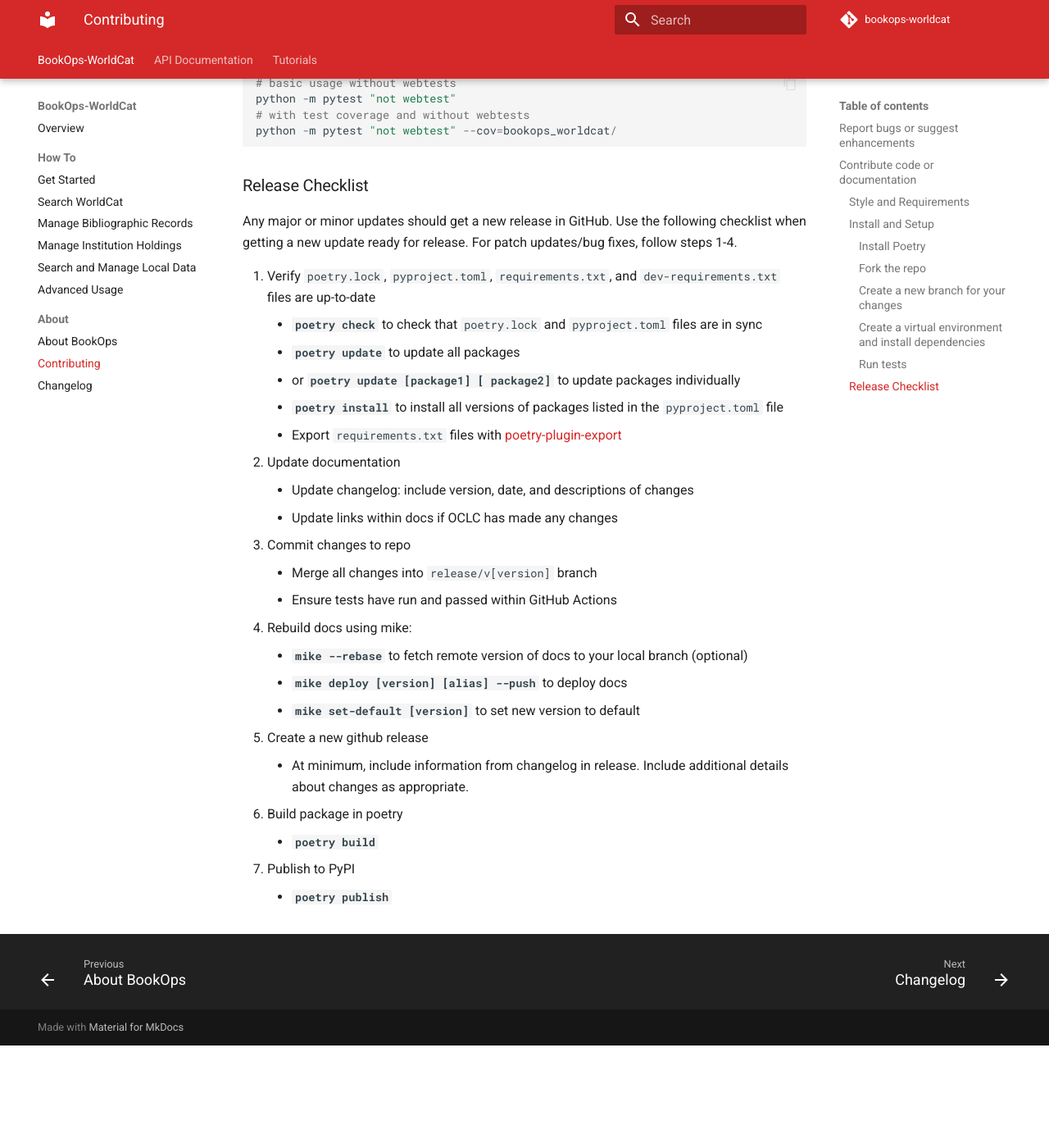
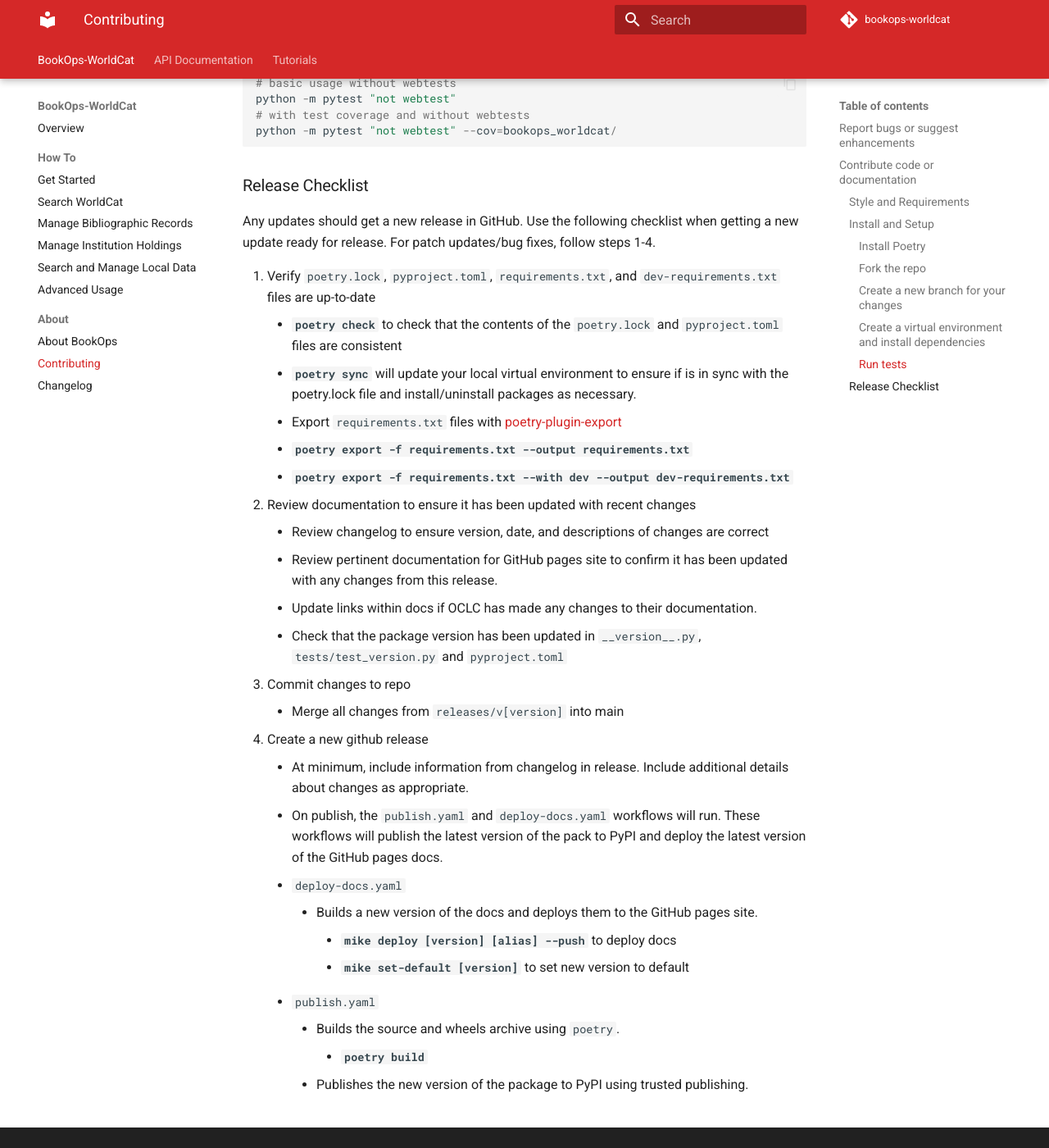
Before and after one commit to BookOps-CAT/bookops-worldcat, an MkDocs documentation site: the page built from docs/contributing.md, in a window 1280 px wide and 1400 px high, scrolled down 1882 px. Shown: the whole window at 82% size. Built offline with MkDocs 1.6.1 and Material for MkDocs 9.7.7, drawn with Linux system fonts in a browser that asks for light colours; comment, search, counter and statistics services are not loaded; the version menu is left out; before the commit the page ends 3157 px from its top, so only the background shows below that; some of the changed text lies outside the part shown.

Commit message:
New publishing workflows (#133)
* updated mydocs.yml, made latest branch canonical, removed unnecessary sections

* updated GH actions to remove python 3.8, updated index.md with python 3.9

* updated unit-tests.yaml with coverallsapp/github-action@v2 GH action

* updated version in __version__ and test_version.py

* created test version of publish.yaml

* fixed typo in Get version number step

* updated publish.yaml to only run when a new release is published

* updated python version and release checklist in contributing.md

* updated publish.yaml to live workflow

* added environments to publish.yaml

* updated urllib3 per dependabot PR

* removed unused envars, simplified contitionals within monthly-api-tests.yaml

* removed tests and docs from publish.yaml, changed environment

* added separate deploy-docs.yaml workflow

* updated release checklist in contributing.md

* updated changelog

* removed python version matrix from monthly-api-tests.yaml

````diff
--- a/bookops_worldcat/__version__.py
+++ b/bookops_worldcat/__version__.py
@@ -1,4 +1,4 @@
 __title__ = "bookops-worldcat"
-__version__ = "1.1.1"
+__version__ = "1.2.0"
 __author__ = "Tomasz Kalata"
 __author_email__ = "klingaroo@gmail.com"
--- a/dev-requirements.txt
+++ b/dev-requirements.txt
@@ -339,6 +339,6 @@
 typing-extensions==4.12.2 ; python_version >= "3.9" \
     --hash=sha256:04e5ca0351e0f3f85c6853954072df659d0d13fac324d0072316b67d7794700d \
     --hash=sha256:1a7ead55c7e559dd4dee8856e3a88b41225abfe1ce8df57b7c13915fe121ffb8
-urllib3==2.2.3 ; python_version >= "3.9" \
-    --hash=sha256:ca899ca043dcb1bafa3e262d73aa25c465bfb49e0bd9dd5d59f1d0acba2f8fac \
-    --hash=sha256:e7d814a81dad81e6caf2ec9fdedb284ecc9c73076b62654547cc64ccdcae26e9
+urllib3==2.5.0 ; python_version >= "3.9" \
+    --hash=sha256:3fc47733c7e419d4bc3f6b3dc2b4f890bb743906a30d56ba4a5bfa4bbff92760 \
+    --hash=sha256:e6b01673c0fa6a13e374b50871808eb3bf7046c4b125b216f6bf1cc604cff0dc
--- a/docs/contributing.md
+++ b/docs/contributing.md
@@ -88,27 +88,29 @@
 ```
 
 ### Release Checklist
-Any major or minor updates should get a new release in GitHub. Use the following checklist when getting a new update ready for release. For patch updates/bug fixes, follow steps 1-4.
+Any updates should get a new release in GitHub. Use the following checklist when getting a new update ready for release. For patch updates/bug fixes, follow steps 1-4.
 
 1. Verify `poetry.lock`, `pyproject.toml`, `requirements.txt`, and `dev-requirements.txt` files are up-to-date
-     * **`poetry check`** to check that `poetry.lock` and `pyproject.toml` files are in sync
-     * **`poetry update`** to update all packages
-     * or **`poetry update [package1] [ package2]`** to update packages individually
-     * **`poetry install`** to install all versions of packages listed in the `pyproject.toml` file
+     * **`poetry check`** to check that the contents of the `poetry.lock` and `pyproject.toml` files are consistent
+     * **`poetry sync`** will update your local virtual environment to ensure if is in sync with the poetry.lock file and install/uninstall packages as necessary.
      * Export `requirements.txt` files with [poetry-plugin-export](https://github.com/python-poetry/poetry-plugin-export)
-2. Update documentation
-    * Update changelog: include version, date, and descriptions of changes
-    * Update links within docs if OCLC has made any changes
+       * **`poetry export -f requirements.txt --output requirements.txt`**
+       * **`poetry export -f requirements.txt --with dev --output dev-requirements.txt`**
+2. Review documentation to ensure it has been updated with recent changes
+    * Review changelog to ensure version, date, and descriptions of changes are correct
+    * Review pertinent documentation for GitHub pages site to confirm it has been updated with any changes from this release.
+    * Update links within docs if OCLC has made any changes to their documentation.
+    * Check that the package version has been updated in `__version__.py`, `tests/test_version.py` and `pyproject.toml`
 3. Commit changes to repo
-    * Merge all changes into `release/v[version]` branch
-    * Ensure tests have run and passed within GitHub Actions
-4. Rebuild docs using mike:
-    * **`mike --rebase`** to fetch remote version of docs to your local branch (optional)
-    * **`mike deploy [version] [alias] --push`** to deploy docs
-    * **`mike set-default [version]`** to set new version to default
-5. Create a new github release
+    * Merge all changes from `releases/v[version]` into main
+4. Create a new github release
     * At minimum, include information from changelog in release. Include additional details about changes as appropriate.
-6. Build package in poetry
-    * **`poetry build`**
-7. Publish to PyPI
-    * **`poetry publish`**
+    * On publish, the `publish.yaml` and `deploy-docs.yaml` workflows will run. These workflows will publish the latest version of the pack to PyPI and deploy the latest version of the GitHub pages docs.
+      * `deploy-docs.yaml`
+        * Builds a new version of the docs and deploys them to the GitHub pages site.
+            * **`mike deploy [version] [alias] --push`** to deploy docs
+            * **`mike set-default [version]`** to set new version to default
+      * `publish.yaml`
+        * Builds the source and wheels archive using `poetry`.
+            * **`poetry build`**
+        * Publishes the new version of the package to PyPI using trusted publishing.
--- a/mkdocs.yml
+++ b/mkdocs.yml
@@ -76,11 +76,7 @@
           import:
             - https://docs.python.org/3/objects.inv
   - mike:
-      version_selector: true   # set to false to leave out the version selector
-      css_dir: css             # the directory to put the version selector's CSS
-      javascript_dir: js       # the directory to put the version selector's JS
-      canonical_version: null  # the version for <link rel="canonical">; `null`
-                               # uses the version specified via `mike deploy`
+      canonical_version: latest
 extra:
   version:
     provider: mike
--- a/requirements.txt
+++ b/requirements.txt
@@ -116,6 +116,6 @@
 types-requests==2.32.0.20241016 ; python_version >= "3.9" \
     --hash=sha256:0d9cad2f27515d0e3e3da7134a1b6f28fb97129d86b867f24d9c726452634d95 \
     --hash=sha256:4195d62d6d3e043a4eaaf08ff8a62184584d2e8684e9d2aa178c7915a7da3747
-urllib3==2.2.3 ; python_version >= "3.9" \
-    --hash=sha256:ca899ca043dcb1bafa3e262d73aa25c465bfb49e0bd9dd5d59f1d0acba2f8fac \
-    --hash=sha256:e7d814a81dad81e6caf2ec9fdedb284ecc9c73076b62654547cc64ccdcae26e9
+urllib3==2.5.0 ; python_version >= "3.9" \
+    --hash=sha256:3fc47733c7e419d4bc3f6b3dc2b4f890bb743906a30d56ba4a5bfa4bbff92760 \
+    --hash=sha256:e6b01673c0fa6a13e374b50871808eb3bf7046c4b125b216f6bf1cc604cff0dc
````
Also changed, not shown: other parts of docs/contributing.md (+1 -1 lines), docs/changelog.md (+2 -0 lines), docs/index.md (+1 -1 lines), 6 other files.
